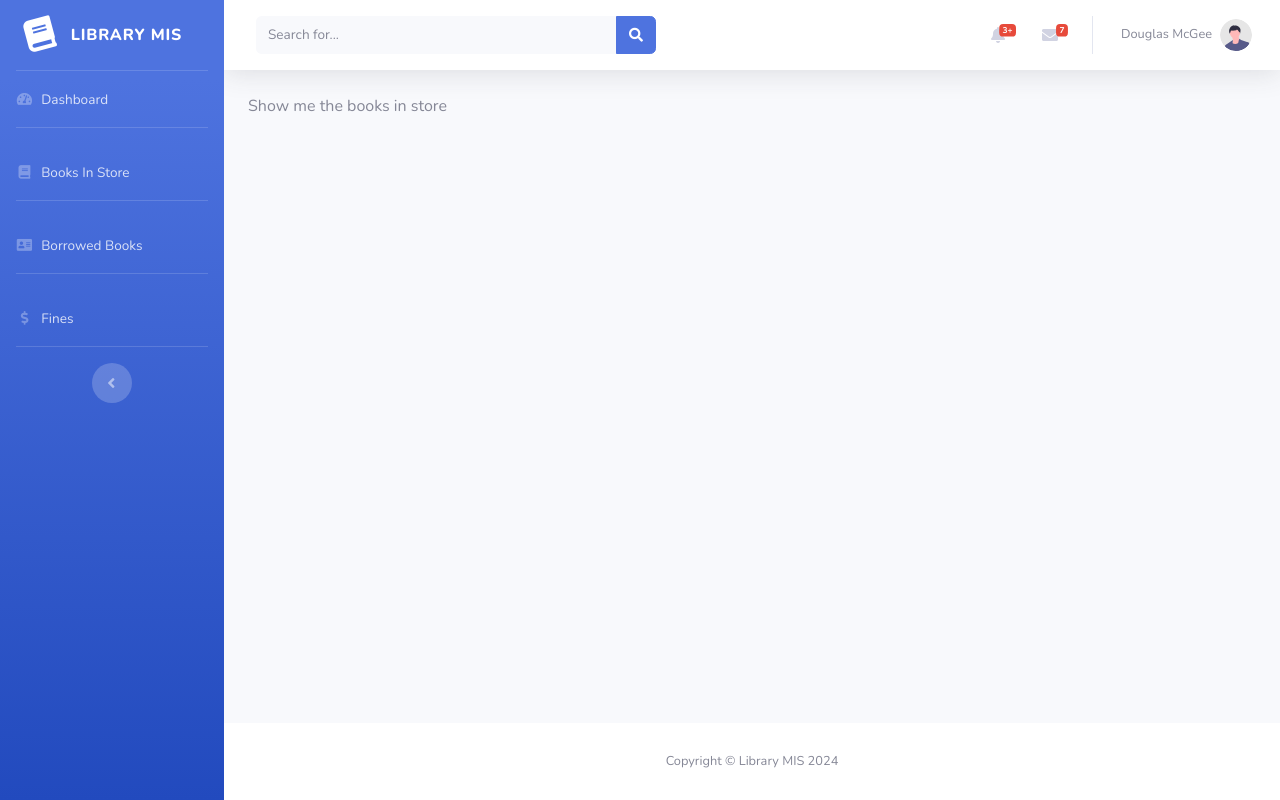
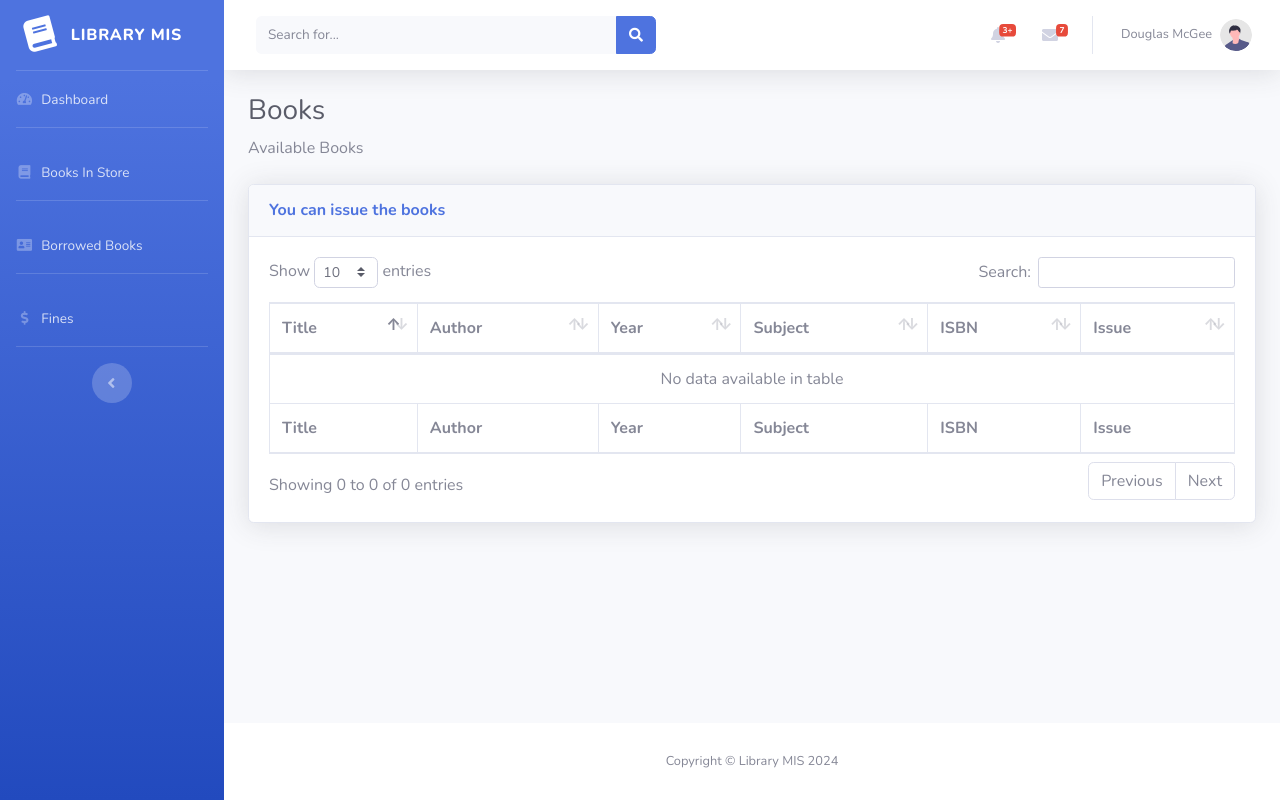
Before and after one commit to alatysavage254/Library-MIS, a Django app: page /books in a window 1280 px wide. Run offline with Django 5.2, Linux system fonts and the light colour scheme; data that the repository does not hold is empty; some libraries are stand-ins or nearby versions.

Commit message:
Added issue and return book feature

```diff
--- a/library_project/urls.py
+++ b/library_project/urls.py
@@ -24,6 +24,7 @@ urlpatterns = [
     path('books', views.books_in_store, name='books_in_store'),
     path('borrowed/books', views.borrowed_books, name='borrowed_books'),
     path('fines', views.book_fines, name='book_fines'),
-    path('issue', views.issue_book, name='issue_book'),
+    path('issue/<int:id>', views.issue_book, name='issue_book'),
+    path('return/<int:id>', views.return_book, name='return_book'),
     path('admin/', admin.site.urls),
 ]
--- a/main/models.py
+++ b/main/models.py
@@ -48,6 +48,7 @@ class Transaction(models.Model):
             amount = (self.return_date - self.expected_return_date).days * 10
             return amount
         return 0
+
     class Meta:
         verbose_name = 'Transaction'
         verbose_name_plural = 'Transactions'
--- a/main/views.py
+++ b/main/views.py
@@ -1,4 +1,10 @@
-from django.shortcuts import render
+from datetime import date, timedelta
+
+from django.contrib import messages
+from django.shortcuts import render, redirect
+
+from main.models import Book, Transaction, Student
+
 
 # Create your views here.
 def dashboard(request):
@@ -6,16 +12,40 @@ def dashboard(request):
 
 
 def books_in_store(request):
-    return render(request, 'books_in_store.html')
+    books = Book.objects.all()
+    return render(request, 'books_in_store.html', {'books': books})
 
 
 def borrowed_books(request):
-    return render(request, 'borrowed_books.html')
+    borrowed = Transaction.objects.all()
+    return render(request, 'borrowed_books.html', {"borrowed_items": borrowed})
 
 
 def book_fines(request):
     return render(request, 'book_fines.html')
 
 
-def issue_book(request):
-    return None
+def issue_book(request, id):
+    book = Book.objects.get(pk=id)
+    students = Student.objects.all()
+    if request.method == 'POST':
+       student_id = request.POST['student_id']
+       student = Student.objects.get(pk=student_id)
+       expected_return_date = date.today() + timedelta(days=7)
+       transaction = Transaction.objects.create(book=book, student=student, expected_return_date=expected_return_date, status='BORROWED')
+       transaction.save()
+       messages.success(request, f'Book {book.title} was borrowed successfully')
+       return redirect('books_in_store')
+
+    return render(request, 'issue.html', {'book': book, 'students': students})
+
+
+def return_book(request, id):
+    transaction = Transaction.objects.get(pk=id)
+    transaction.return_date = date.today()
+    transaction.status = 'RETURNED'
+    transaction.save()
+    messages.success(request, f'Book {transaction.book.title} was returned successfully')
+    if transaction.total_fine > 0:
+        messages.warning(request, f'Book {transaction.book.title} has incurred a fine of Ksh.{transaction.total_fine}')
+    return redirect('books_in_store')
--- a/templates/books_in_store.html
+++ b/templates/books_in_store.html
@@ -1,9 +1,73 @@
 {% extends 'master.html' %}
+{% load static %}
 
 {% block title %}
-	<title>Books In Store</title>
+    <title>Books In Store</title>
+{% endblock %}
+
+{% block extra_css %}
+    <!-- Custom styles for this page -->
+    <link href="{% static 'vendor/datatables/dataTables.bootstrap4.min.css' %}" rel="stylesheet">
 {% endblock %}
 
 {% block content %}
-	Show me the books in store
+    <!-- Page Heading -->
+    <h1 class="h3 mb-2 text-gray-800">Books</h1>
+    <p class="mb-4">Available Books</p>
+
+    <!-- DataTales Example -->
+    <div class="card shadow mb-4">
+        <div class="card-header py-3">
+            <h6 class="m-0 font-weight-bold text-primary">You can issue the books</h6>
+        </div>
+        <div class="card-body">
+            <div class="table-responsive">
+                <table class="table table-bordered" id="dataTable" width="100%" cellspacing="0">
+                    <thead>
+                    <tr>
+                        <th>Title</th>
+                        <th>Author</th>
+                        <th>Year</th>
+                        <th>Subject</th>
+                        <th>ISBN</th>
+                        <th>Issue</th>
+                    </tr>
+                    </thead>
+                    <tfoot>
+                    <tr>
+                        <th>Title</th>
+                        <th>Author</th>
+                        <th>Year</th>
+                        <th>Subject</th>
+                        <th>ISBN</th>
+                        <th>Issue</th>
+                    </tr>
+                    </tfoot>
+                    <tbody>
+                    {% for book in books %}
+                        <tr>
+                            <td>{{ book.title }}</td>
+                            <td>{{ book.author }}</td>
+                            <td>{{ book.year }}</td>
+                            <td>{{ book.subject }}</td>
+                            <td>{{ book.isbn }}</td>
+                            <td>
+                                <a href="{% url 'issue_book' book.id %}" class="btn btn-outline-dark btn-sm">Issue</a>
+                            </td>
+                        </tr>
+                    {% endfor %}
+                    </tbody>
+                </table>
+            </div>
+        </div>
+    </div>
 {% endblock %}
+
+{% block extra_js %}
+    <!-- Page level plugins -->
+    <script src="{% static 'vendor/datatables/jquery.dataTables.min.js' %}"></script>
+    <script src="{% static 'vendor/datatables/dataTables.bootstrap4.min.js' %}"></script>
+
+    <!-- Page level custom scripts -->
+    <script src="{% static 'js/demo/datatables-demo.js' %}"></script>
+{% endblock %}
--- a/templates/master.html
+++ b/templates/master.html
@@ -390,6 +390,13 @@
 
             <!-- Begin Page Content -->
             <div class="container-fluid">
+                {% for message in messages %}
+                   <div class="card mb-4 py-3 border-left-primary">
+                                <div class="card-body">
+                                    {{message}}
+                                </div>
+                   </div>
+                {% endfor %}
 
                 <!-- Page Heading -->
                 {% block content %}
```
Also changed, not shown: templates/borrowed_books.html (+66 -2 lines), templates/issue.html (added, +31 -0 lines).
